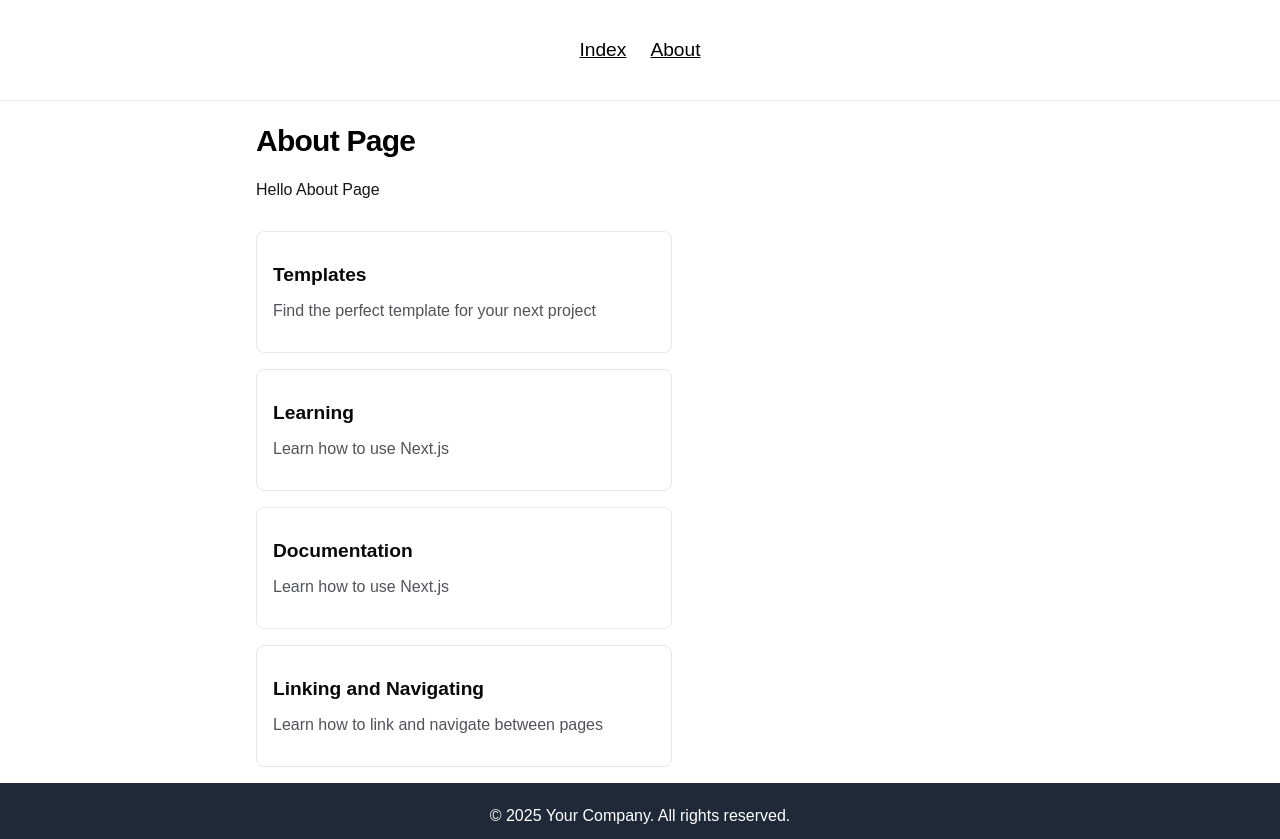
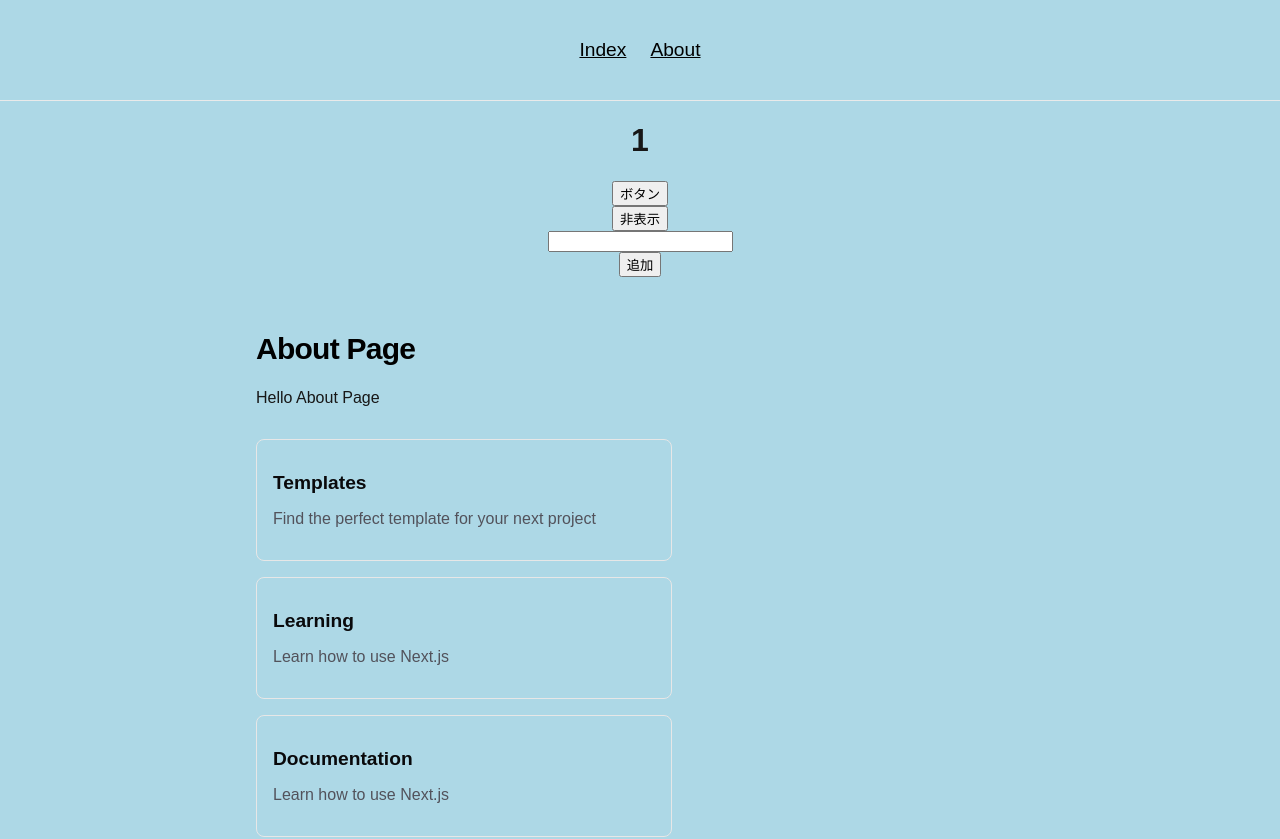
Before and after one commit to kazuhiro17/study-react, a Next.js app: page /about in a window 1280 px wide. Shown: the top 839 px of the page. Built offline with nearby package versions, Linux system fonts and the light colour scheme.

Commit message:
refactor:Custom Hooksを作成

```diff
--- /dev/null
+++ b/src/app/about/page.module.css
@@ -0,0 +1,18 @@
+.heading {
+  text-align: center;
+}
+
+.button {
+  margin-inline: auto;
+  width: fit-content;
+}
+
+.input {
+  margin-inline: auto;
+  width: fit-content;
+}
+
+.item {
+  margin-inline: auto;
+  width: fit-content;
+}
--- a/src/app/about/page.tsx
+++ b/src/app/about/page.tsx
@@ -1,7 +1,46 @@
+"use client";
+
 import { Main } from "@/components/Main";
+import { useCounter } from "@/hooks/useCounter";
+import { useInputArray } from "@/hooks/useInputArray";
+import { useBgLightblue } from "@/hooks/useBgLightblue";
+import styles from "@/app/page.module.css";
 
 export default function About() {
+  const { count, isShow, handleClick, handleDisplay } = useCounter();
+  const { text, array, handleChange, handleAdd } = useInputArray();
+  useBgLightblue();
+
   return (
-    <Main page="About" />
+    <>
+      {isShow ? <h1 className={styles.heading}>{count}</h1> : null}
+      <button className={styles.button} onClick={handleClick}>
+        ボタン
+      </button>
+      <button className={styles.button} onClick={handleDisplay}>
+        {isShow ? "非表示" : "表示"}
+      </button>
+
+      <input
+        name="text"
+        type="text"
+        className={styles.input}
+        value={text}
+        onChange={handleChange}
+      />
+      <button className={styles.button} onClick={handleAdd}>
+        追加
+      </button>
+      <ul>
+        {array.map((item) => {
+          return (
+            <li className={styles.item} key={item}>
+              {item}
+            </li>
+          );
+        })}
+      </ul>
+      <Main page="About" />
+    </>
   );
 }
--- a/src/app/page.tsx
+++ b/src/app/page.tsx
@@ -1,49 +1,17 @@
 "use client";
 
 import { Main } from "@/components/Main";
-import { useCallback, useEffect, useState } from "react";
+import { useCounter } from "@/hooks/useCounter";
+import { useInputArray } from "@/hooks/useInputArray";
+import { useBgLightblue } from "@/hooks/useBgLightblue";
 import styles from "@/app/page.module.css";
 
+
+
 export default function Home() {
-  const [count, setCount] = useState(1);
-  const [text, setText] = useState("");
-  const [isShow, setIsShow] = useState(true);
-  const [array, setArray] = useState<string[]>([]);
-
-  const handleClick = useCallback(() => {
-    if (count < 10) {
-      setCount((prevCount) => prevCount + 1);
-    }
-  }, [count]);
-
-  const handleDisplay = useCallback(() => {
-    setIsShow((prevIsShow) => !prevIsShow);
-  }, []);
-
-  const handleChange = useCallback((e: React.ChangeEvent<HTMLInputElement>) => {
-    if (e.target.value.trim().length > 5) {
-      alert("5文字以内にしてください");
-      return;
-    }
-    setText(e.target.value.trim());
-  }, []);
-
-  const handleAdd = useCallback(() => {
-    setArray((prevArray) => {
-      if (prevArray.some((item) => item === text)) {
-        alert("同じ要素が既に存在しています");
-        return prevArray;
-      }
-      return [...prevArray, text];
-    });
-  }, [text]);
-
-  useEffect(() => {
-    document.body.style.backgroundColor = "lightblue";
-    return () => {
-      document.body.style.backgroundColor = "";
-    };
-  }, []);
+  const { count, isShow, handleClick, handleDisplay } = useCounter();
+  const { text, array, handleChange, handleAdd } = useInputArray();
+  useBgLightblue();
 
   return (
     <>
@@ -54,6 +22,7 @@ export default function Home() {
       <button className={styles.button} onClick={handleDisplay}>
         {isShow ? "非表示" : "表示"}
       </button>
+
       <input
         name="text"
         type="text"
@@ -61,10 +30,16 @@ export default function Home() {
         value={text}
         onChange={handleChange}
       />
-      <button className={styles.button} onClick={handleAdd}>追加</button>
+      <button className={styles.button} onClick={handleAdd}>
+        追加
+      </button>
       <ul>
         {array.map((item) => {
-          return <li className={styles.item} key={item}>{item}</li>;
+          return (
+            <li className={styles.item} key={item}>
+              {item}
+            </li>
+          );
         })}
       </ul>
       <Main page="Index" />
--- /dev/null
+++ b/src/hooks/useBgLightblue.ts
@@ -0,0 +1,10 @@
+import { useEffect } from "react";
+
+export const useBgLightblue = () => {
+  useEffect(() => {
+    document.body.style.backgroundColor = "lightblue";
+    return () => {
+      document.body.style.backgroundColor = "";
+    };
+  }, []);
+};
--- /dev/null
+++ b/src/hooks/useCounter.ts
@@ -0,0 +1,18 @@
+import { useCallback, useState } from "react";
+
+export const useCounter = () => {
+  const [count, setCount] = useState(1);
+  const [isShow, setIsShow] = useState(true);
+
+  const handleClick = useCallback(() => {
+    if (count < 10) {
+      setCount((prevCount) => prevCount + 1);
+    }
+  }, [count]);
+
+  const handleDisplay = useCallback(() => {
+    setIsShow((prevIsShow) => !prevIsShow);
+  }, []);
+
+  return { count, isShow, handleClick, handleDisplay };
+};
--- /dev/null
+++ b/src/hooks/useInputArray.ts
@@ -0,0 +1,26 @@
+import { useCallback, useState } from "react";
+
+export const useInputArray = () => {
+  const [text, setText] = useState("");
+  const [array, setArray] = useState<string[]>([]);
+
+  const handleChange = useCallback((e: React.ChangeEvent<HTMLInputElement>) => {
+    if (e.target.value.trim().length > 5) {
+      alert("5文字以内にしてください");
+      return;
+    }
+    setText(e.target.value.trim());
+  }, []);
+
+  const handleAdd = useCallback(() => {
+    setArray((prevArray) => {
+      if (prevArray.some((item) => item === text)) {
+        alert("同じ要素が既に存在しています");
+        return prevArray;
+      }
+      return [...prevArray, text];
+    });
+  }, [text]);
+
+  return { text, array, handleChange, handleAdd };
+};
```
